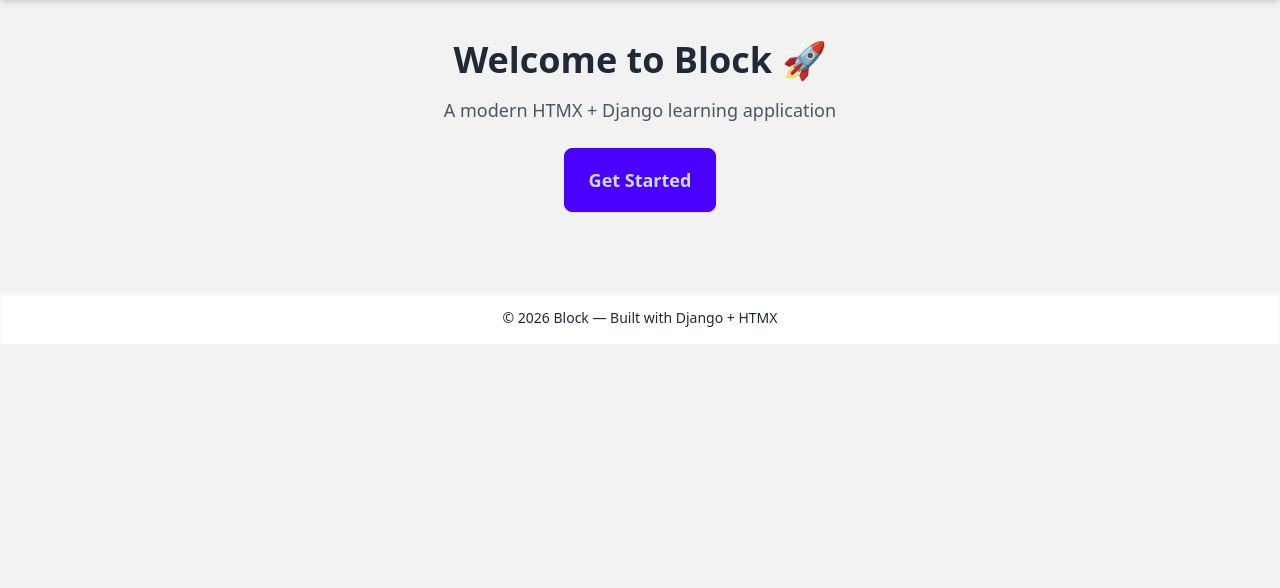
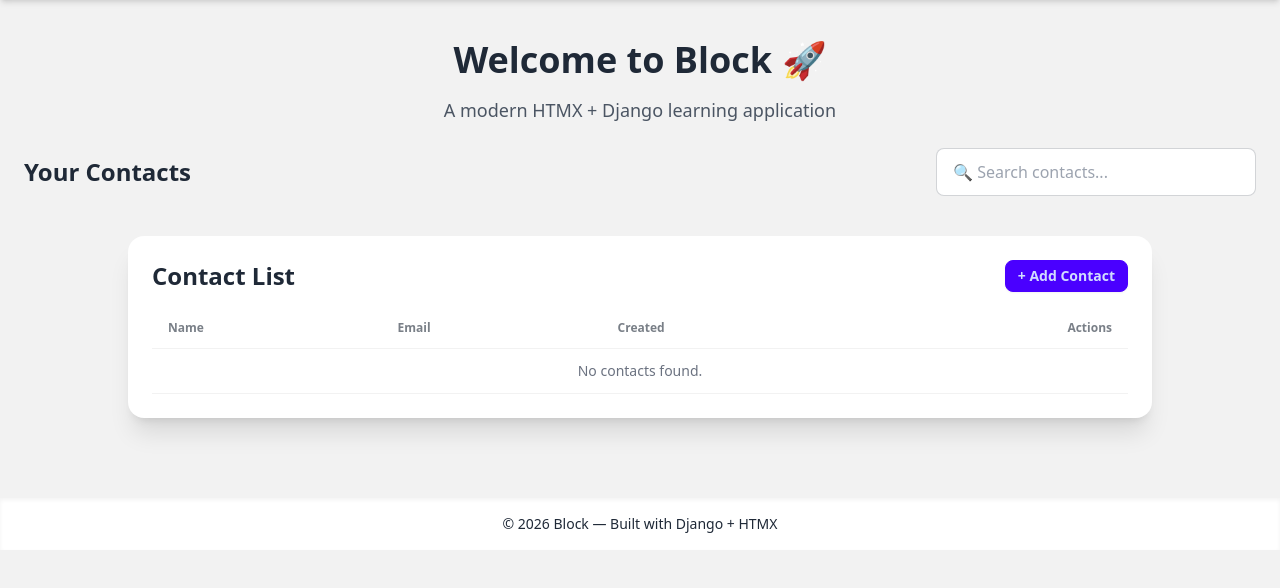
Before and after one commit to bendamian/mysite, a Django app: page / in a window 1280 px wide. Shown: the part 64-652 px from the top of the page. Run offline with Django 5.2, Linux system fonts and the light colour scheme; some libraries are stand-ins or nearby versions.

Commit message:
diplay the contact list

```diff
--- a/blog/templates/index.html
+++ b/blog/templates/index.html
@@ -7,6 +7,26 @@
 <div class="text-center">
     <h1 class="text-4xl font-bold mb-4 text-gray-800">Welcome to Block 🚀</h1>
     <p class="text-lg text-gray-600 mb-6">A modern HTMX + Django learning application</p>
-    <a href="#" class="btn btn-primary btn-lg">Get Started</a>
+
+    <div class="flex justify-between items-center mb-6">
+
+    <h2 class="text-2xl font-semibold">Your Contacts</h2>
+
+    <input
+        type="text"
+
+        name="search"
+        placeholder="🔍 Search contacts..."
+        class="input input-bordered w-full max-w-xs"
+
+        hx-get="#"
+        hx-trigger="keyup changed delay:300ms"
+        hx-target="#contact-table"
+        hx-include="[name='search']">
+
 </div>
+
+    {% include "partials/contact-list.html" %}
+</div>
+
 {% endblock %}
--- /dev/null
+++ b/blog/templates/partials/contact-list.html
@@ -0,0 +1,63 @@
+<div class="max-w-5xl mx-auto mt-10 p-6 bg-base-100 shadow-xl rounded-2xl">
+
+    <div class="flex justify-between items-center mb-4">
+        <h2 class="text-2xl font-bold">Contact List</h2>
+        <a href="#" class="btn btn-primary btn-sm">
+            + Add Contact
+        </a>
+    </div>
+
+    <div class="overflow-x-auto">
+        <table class="table table-zebra w-full">
+
+            <!-- Head -->
+            <thead>
+                <tr>
+                    <th>Name</th>
+                    <th>Email</th>
+                    <th>Created</th>
+                    <th class="text-right">Actions</th>
+                </tr>
+            </thead>
+
+            <!-- Body -->
+            <tbody>
+                {% for contact in contacts %}
+                    <tr class="hover transition duration-200">
+                        <td class="font-semibold">
+                            {{ contact.name }}
+                        </td>
+
+                        <td class="text-sm opacity-70">
+                            {{ contact.email }}
+                        </td>
+
+                        <td class="text-sm">
+                            {{ contact.created_at|date:"M d, Y" }}
+                        </td>
+
+                        <td class="text-right space-x-2">
+                            <a href="#" class="btn btn-sm btn-primary">
+                                View
+                            </a>
+                            <a href="#" class="btn btn-sm btn-outline">
+                                Edit
+                            </a>
+                            <a href="#" class="btn btn-sm btn-error">
+                                Delete
+                            </a>
+                        </td>
+                    </tr>
+                {% empty %}
+                    <tr>
+                        <td colspan="4" class="text-center text-gray-500">
+                            No contacts found.
+                        </td>
+                    </tr>
+                {% endfor %}
+            </tbody>
+
+        </table>
+    </div>
+
+</div>
--- a/blog/views.py
+++ b/blog/views.py
@@ -1,7 +1,13 @@
 from django.shortcuts import render
+from django.contrib.auth.decorators import login_required
+from .models import Contact
 
 # Create your views here.
 
 def index(request):
-    context={}
+
+    contacts = request.user.contacts.all().order_by('-created_at') if request.user.is_authenticated else []
+    context = {
+        'contacts': contacts
+    }
     return render(request, 'index.html', context)
```
Also changed, not shown: config/settings.py (+6 -1 lines), requirements.txt (added, +11 -0 lines).
